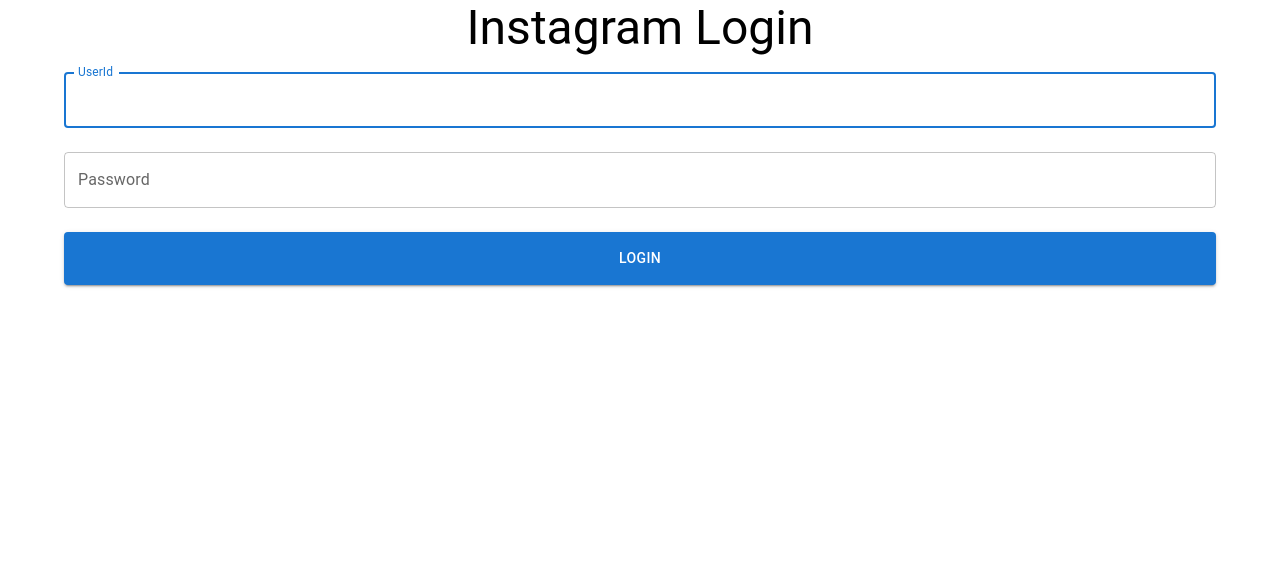
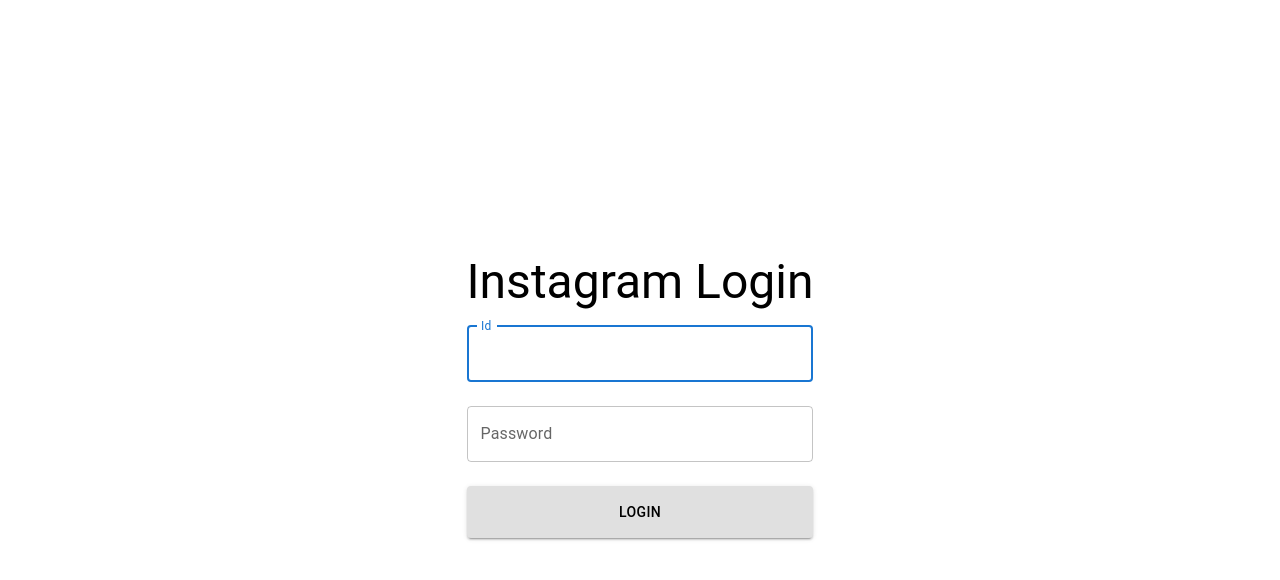
Before and after one commit to Student-Jasons/kingwangjjang-fe, a Next.js app: page /login in a window 1280 px wide. Shown: the top 580 px of the page. Built offline with nearby package versions, Linux system fonts and the light colour scheme.

Commit message:
:lipstick: button ui 변경, Container 크기 변경

```diff
--- a/app/login/page.tsx
+++ b/app/login/page.tsx
@@ -1,6 +1,14 @@
 "use client";
 
-import { Box, Button, Container, TextField, Typography } from "@mui/material";
+import {
+  Box,
+  Button,
+  Container,
+  TextField,
+  Typography,
+  useMediaQuery,
+  useTheme,
+} from "@mui/material";
 import { ChangeEvent, useState } from "react";
 
 export default function Login() {
@@ -15,9 +23,19 @@
       [name]: value,
     }));
   };
+  const theme = useTheme();
+  const isMobile = useMediaQuery(theme.breakpoints.down("sm"));
 
   return (
-    <Container>
+    <Container
+      maxWidth="sm"
+      sx={{
+        height: isMobile ? "auto" : "100vh",
+        display: "flex",
+        alignItems: isMobile ? "inherit" : "center",
+        justifyContent: "center",
+      }}
+    >
       <Box
         sx={{
           display: "flex",
@@ -28,7 +46,7 @@
       >
         <Typography variant="h3">Instagram Login</Typography>
         <TextField
-          label="UserId"
+          label="Id"
           variant="outlined"
           value={user.userId}
           fullWidth
@@ -44,18 +62,22 @@
           value={user.userPw}
           fullWidth
           margin="normal"
-          name="password"
+          name="userPw"
           onChange={handleInputChange}
         />
         <Button
           variant="contained"
+          color="inherit"
           fullWidth
           sx={{
-            backgroundColor: "#1976D2",
             marginTop: "16px",
             marginBottom: "8px",
             paddingX: "16.5px",
             paddingY: "14px",
+            "&:hover": {
+              backgroundColor: "primary.main",
+              color: "#fff",
+            },
           }}
         >
           Login
```
